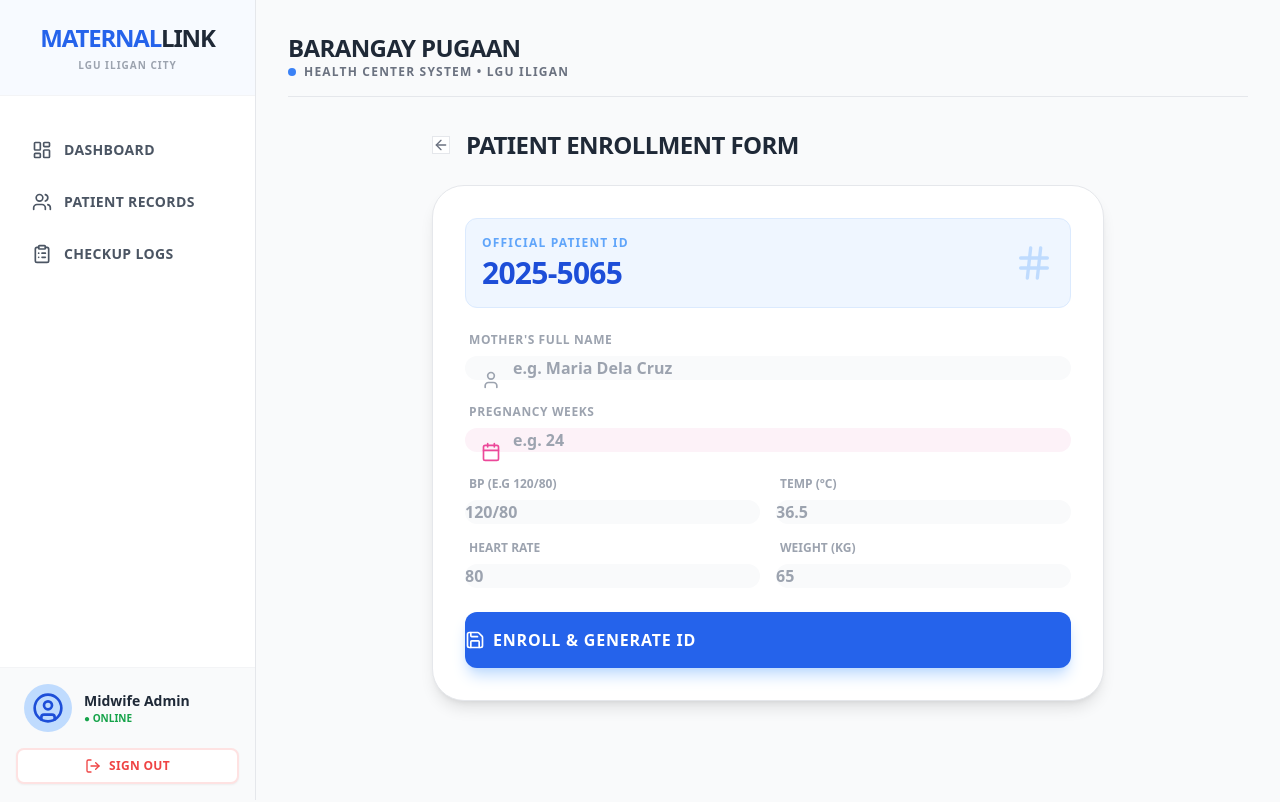
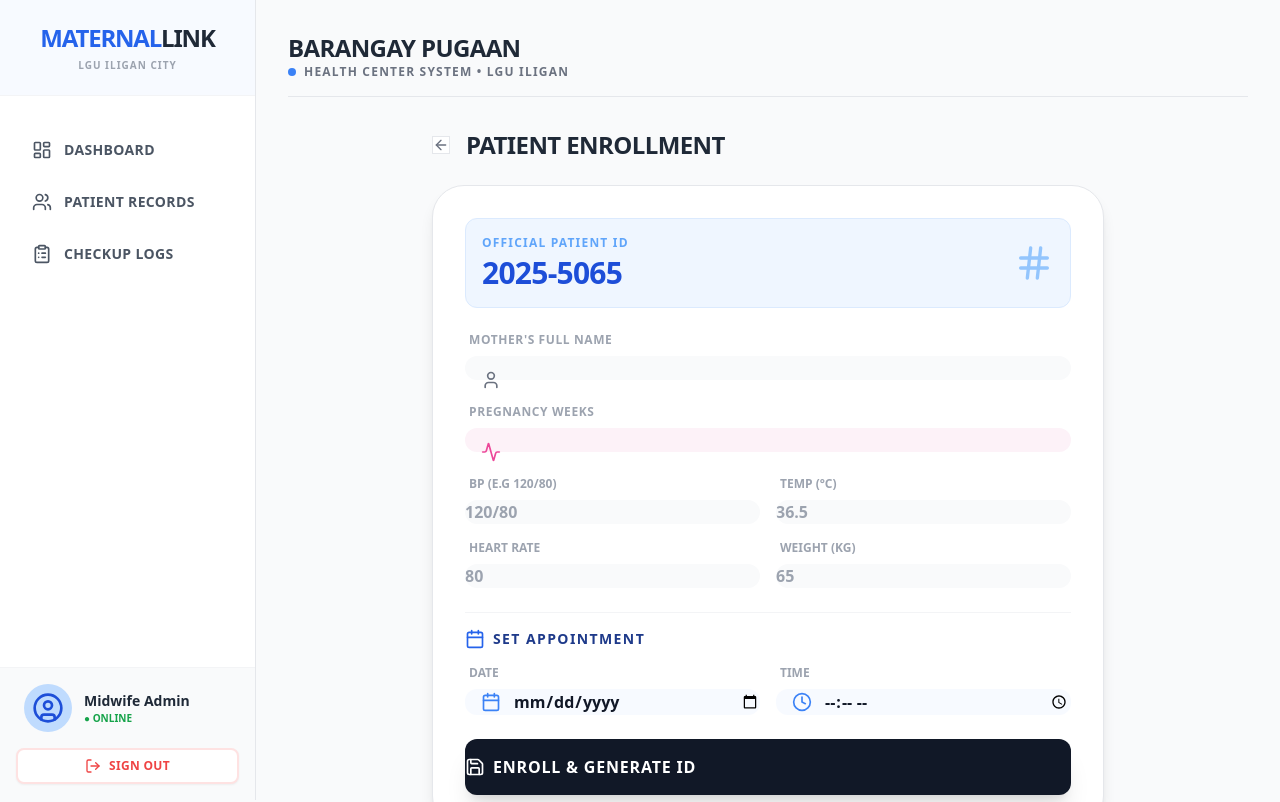
Before and after one commit to Ken18Ivan/MaternalLink, a React app in the folder frontend/frontend/: page /create in a window 1280 px wide. Shown: the top 802 px of the page. Built offline with nearby package versions, Linux system fonts and the light colour scheme; sample sign-in values are in the browser's storage; the HTML template or start-up script is replaced by a standard one.

Commit message:
Very Final

```diff
--- a/frontend/frontend/src/pages/CreatePage.jsx
+++ b/frontend/frontend/src/pages/CreatePage.jsx
@@ -1,13 +1,14 @@
 import { useState, useEffect } from "react";
 import { useNavigate } from "react-router-dom";
 import axios from "axios";
-import { Save, ArrowLeft, User, Activity, Calendar, Hash } from "lucide-react";
+// 1. IMPORT Calendar and Clock
+import { Save, ArrowLeft, User, Calendar, Hash, Clock, Activity } from "lucide-react";
 import { toast } from "react-hot-toast";
 import { useAuth } from "../context/AuthContext";
 
 const CreatePage = () => {
   const navigate = useNavigate();
-  const { token } = useAuth(); // <--- CRITICAL: Needed to permission to save
+  const { token } = useAuth();
   const [loading, setLoading] = useState(false);
 
   const [formData, setFormData] = useState({
@@ -19,10 +20,12 @@ const CreatePage = () => {
     heartRate: "",
     weight: "",
     oxygenSaturation: "",
+    // ADDED Appointment Fields
+    appointmentDate: "",
+    appointmentTime: "",
     isSelfReport: false
   });
 
-  // Generate Random ID on load
   useEffect(() => {
     const randomId = "2025-" + Math.floor(1000 + Math.random() * 9000);
     setFormData(prev => ({ ...prev, patientId: randomId }));
@@ -31,56 +34,43 @@ const CreatePage = () => {
   const validateAndSubmit = async (e) => {
     e.preventDefault();
 
-    // 1. Validation
+    // Validation
     const bpRegex = /^\d{2,3}\/\d{2,3}$/;
-    if (!bpRegex.test(formData.bloodPressure)) {
+    if (formData.bloodPressure && !bpRegex.test(formData.bloodPressure)) {
         return toast.error("BP must be '120/80' format");
     }
 
-    // 2. Prepare Payload (Aligning types with your Schema)
+    // Prepare Payload
     const payload = {
-        patientId: formData.patientId, // String -> Schema String (MATCH)
-        name: formData.name,           // String -> Schema String (MATCH)
-        bloodPressure: formData.bloodPressure, // String -> Schema String (MATCH)
+        patientId: formData.patientId,
+        name: formData.name,
+        bloodPressure: formData.bloodPressure,
         isSelfReport: formData.isSelfReport,
-
-        // Convert Numbers (Schema requires Number)
         pregnancyWeeks: Number(formData.pregnancyWeeks),
         temperature: Number(formData.temperature),
         heartRate: Number(formData.heartRate),
-
-        // Weight is optional in Schema ({type: Number}), but if provided, must be Number
         weight: formData.weight ? Number(formData.weight) : undefined,
-
-        // Oxygen is String in Schema ({type: String})
-        // If empty, send undefined so it doesn't save an empty string ""
-        oxygenSaturation: formData.oxygenSaturation ? String(formData.oxygenSaturation) : undefined
+        // Send appointment data if needed (depending on your backend schema)
+        appointmentDate: formData.appointmentDate,
+        appointmentTime: formData.appointmentTime
     };
 
     setLoading(true);
     try {
-      // 3. Authorization Header (This was likely the main cause of the error)
       const config = {
         headers: {
             Authorization: `Bearer ${token}`,
             "Content-Type": "application/json"
         }
       };
-
       await axios.post(`${import.meta.env.VITE_API_URL}/api/patients`, payload, config);
-
       toast.success(`Enrolled! ID: ${formData.patientId}`);
       navigate("/patients");
 
     } catch (error) {
       console.error("Submission Error:", error);
-
-      // Get the REAL error message from the backend
-      const serverMessage = error.response?.data?.message
-                         || error.response?.statusText
-                         || "Error creating record";
-
-      toast.error(`Failed: ${serverMessage}`);
+      const msg = error.response?.data?.message || "Error creating record";
+      toast.error(`Failed: ${msg}`);
     } finally {
       setLoading(false);
     }
@@ -92,35 +82,39 @@ const CreatePage = () => {
         <button onClick={() => navigate(-1)} className="btn btn-circle btn-ghost btn-sm bg-white border border-gray-200">
             <ArrowLeft className="w-4 h-4 text-gray-500" />
         </button>
-        <h1 className="text-2xl font-bold text-gray-800 uppercase tracking-tight">Patient Enrollment Form</h1>
+        <h1 className="text-2xl font-bold text-gray-800 uppercase tracking-tight">Patient Enrollment</h1>
       </div>
 
       <form onSubmit={validateAndSubmit} className="bg-white p-8 rounded-[2rem] shadow-lg border border-gray-200 space-y-6">
 
+        {/* --- ID Section --- */}
         <div className="bg-blue-50 p-4 rounded-xl border border-blue-100 flex items-center justify-between">
             <div>
                 <p className="text-xs font-black text-blue-400 uppercase tracking-widest mb-1">Official Patient ID</p>
                 <p className="text-3xl font-black text-blue-700 tracking-tight">{formData.patientId}</p>
             </div>
-            <Hash className="w-10 h-10 text-blue-200" />
+            <Hash className="w-10 h-10 text-blue-300" />
         </div>
 
+        {/* --- Name Section --- */}
         <div>
           <label className="block text-xs font-black text-gray-400 uppercase mb-2 ml-1 tracking-wider">Mother's Full Name</label>
           <div className="relative">
-            <User className="absolute left-4 top-3.5 w-5 h-5 text-gray-400" />
-            <input type="text" placeholder="e.g. Maria Dela Cruz" className="input input-bordered w-full pl-12 rounded-xl bg-gray-50 focus:bg-white text-gray-900 font-bold" value={formData.name} onChange={(e) => setFormData({...formData, name: e.target.value})} required />
+            <User className="absolute left-4 top-3.5 w-5 h-5 text-gray-500" />
+            <input type="text" className="input input-bordered w-full pl-12 rounded-xl bg-gray-50 focus:bg-white text-gray-900 font-bold" value={formData.name} onChange={(e) => setFormData({...formData, name: e.target.value})} required />
           </div>
         </div>
 
+        {/* --- Pregnancy Weeks --- */}
         <div>
           <label className="block text-xs font-black text-gray-400 uppercase mb-2 ml-1 tracking-wider">Pregnancy Weeks</label>
           <div className="relative">
-            <Calendar className="absolute left-4 top-3.5 w-5 h-5 text-pink-500" />
-            <input type="number" placeholder="e.g. 24" className="input input-bordered w-full pl-12 rounded-xl bg-pink-50 border-pink-100 focus:bg-white text-gray-800 font-bold" value={formData.pregnancyWeeks} onChange={(e) => setFormData({...formData, pregnancyWeeks: e.target.value})} required />
+            <Activity className="absolute left-4 top-3.5 w-5 h-5 text-pink-500" />
+            <input type="number" className="input input-bordered w-full pl-12 rounded-xl bg-pink-50 border-pink-100 focus:bg-white text-gray-800 font-bold" value={formData.pregnancyWeeks} onChange={(e) => setFormData({...formData, pregnancyWeeks: e.target.value})} required />
           </div>
         </div>
 
+        {/* --- Vitals Grid --- */}
         <div className="grid grid-cols-2 gap-4">
           <div>
             <label className="block text-xs font-black text-gray-400 uppercase mb-2 ml-1">BP (e.g 120/80)</label>
@@ -140,12 +134,52 @@ const CreatePage = () => {
           </div>
         </div>
 
-        {/* Note: Oxygen Saturation Input was missing in your original code.
-            Since it is in the Schema ({type: String}), you can add an input for it here if you want,
-            or leave it hidden as I have done (it will send undefined).
-        */}
+        {/* --- NEW APPOINTMENT SECTION (FIXED ICONS) --- */}
+        <div className="pt-4 border-t border-gray-100">
+            <div className="flex items-center gap-2 mb-4">
+                <Calendar className="w-5 h-5 text-blue-600" />
+                <h3 className="text-sm font-black text-blue-900 uppercase tracking-widest">Set Appointment</h3>
+            </div>
 
-        <button disabled={loading} className="btn bg-blue-600 hover:bg-blue-700 text-white w-full rounded-xl font-bold uppercase tracking-wider shadow-lg shadow-blue-200 h-14 border-none flex items-center gap-2">
+            <div className="grid grid-cols-2 gap-4">
+                {/* DATE INPUT */}
+                <div>
+                    <label className="block text-xs font-black text-gray-400 uppercase mb-2 ml-1">Date</label>
+                    <div className="relative">
+                        {/* 1. The Icon (Absolute Position) */}
+                        <Calendar className="absolute left-4 top-1/2 -translate-y-1/2 w-5 h-5 text-blue-500 pointer-events-none" />
+
+                        {/* 2. The Input (Padding Left to make room for icon) */}
+                        <input
+                            type="date"
+                            className="input input-bordered w-full pl-12 rounded-xl bg-blue-50/50 border-blue-100 focus:bg-white text-gray-900 font-bold"
+                            value={formData.appointmentDate}
+                            onChange={(e) => setFormData({...formData, appointmentDate: e.target.value})}
+                        />
+                    </div>
+                </div>
+
+                {/* TIME INPUT */}
+                <div>
+                    <label className="block text-xs font-black text-gray-400 uppercase mb-2 ml-1">Time</label>
+                    <div className="relative">
+                        {/* 1. The Icon (Absolute Position) */}
+                        <Clock className="absolute left-4 top-1/2 -translate-y-1/2 w-5 h-5 text-blue-500 pointer-events-none" />
+
+                        {/* 2. The Input (Padding Left to make room for icon) */}
+                        <input
+                            type="time"
+                            className="input input-bordered w-full pl-12 rounded-xl bg-blue-50/50 border-blue-100 focus:bg-white text-gray-900 font-bold"
+                            value={formData.appointmentTime}
+                            onChange={(e) => setFormData({...formData, appointmentTime: e.target.value})}
+                        />
+                    </div>
+                </div>
+            </div>
+        </div>
+        {/* --- END APPOINTMENT SECTION --- */}
+
+        <button disabled={loading} className="btn bg-gray-900 hover:bg-black text-white w-full rounded-xl font-bold uppercase tracking-wider shadow-xl h-14 border-none flex items-center gap-2">
           {loading ? "Saving..." : <><Save className="w-5 h-5" /> Enroll & Generate ID</>}
         </button>
       </form>
```
Also changed, not shown: frontend/frontend/src/App.jsx (+29 -9 lines), frontend/frontend/src/pages/MotherInputPage.jsx (+20 -24 lines).
